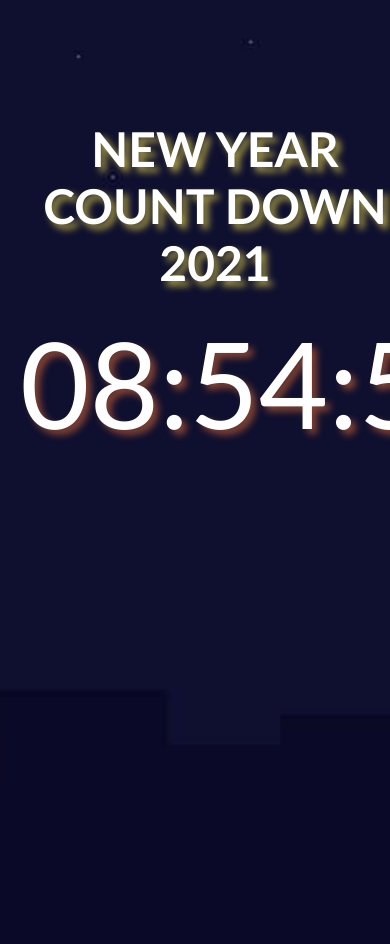
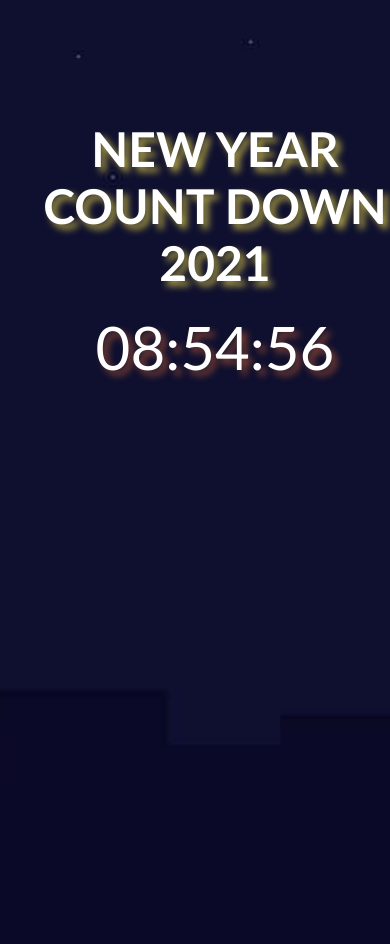
Before and after one commit to alexjay1997/Count-Down-2021, a PHP site: page / in a window 390 px wide. Run offline with PHP 8.4, Linux system fonts and the light colour scheme.

Commit message:
update timer font size

```diff
--- a/index.html
+++ b/index.html
@@ -53,6 +53,11 @@ background-position: center;
     margin-top:100px;
     font-family: 'Trebuchet MS', 'Lucida Sans Unicode', 'Lucida Grande', 'Lucida Sans', Arial, sans-serif;
     text-align: center;
+}
+@media screen and (max-width: 600px) {
+  .timer{
+    font-size: 60px;
+  }
 }
 .rocket1{
     position: relative;
--- a/index.php
+++ b/index.php
@@ -53,6 +53,11 @@ background-position: center;
     margin-top:100px;
     font-family: 'Trebuchet MS', 'Lucida Sans Unicode', 'Lucida Grande', 'Lucida Sans', Arial, sans-serif;
     text-align: center;
+}
+@media screen and (max-width: 600px) {
+  .timer{
+    font-size: 60px;
+  }
 }
 .rocket1{
     position: relative;
```
